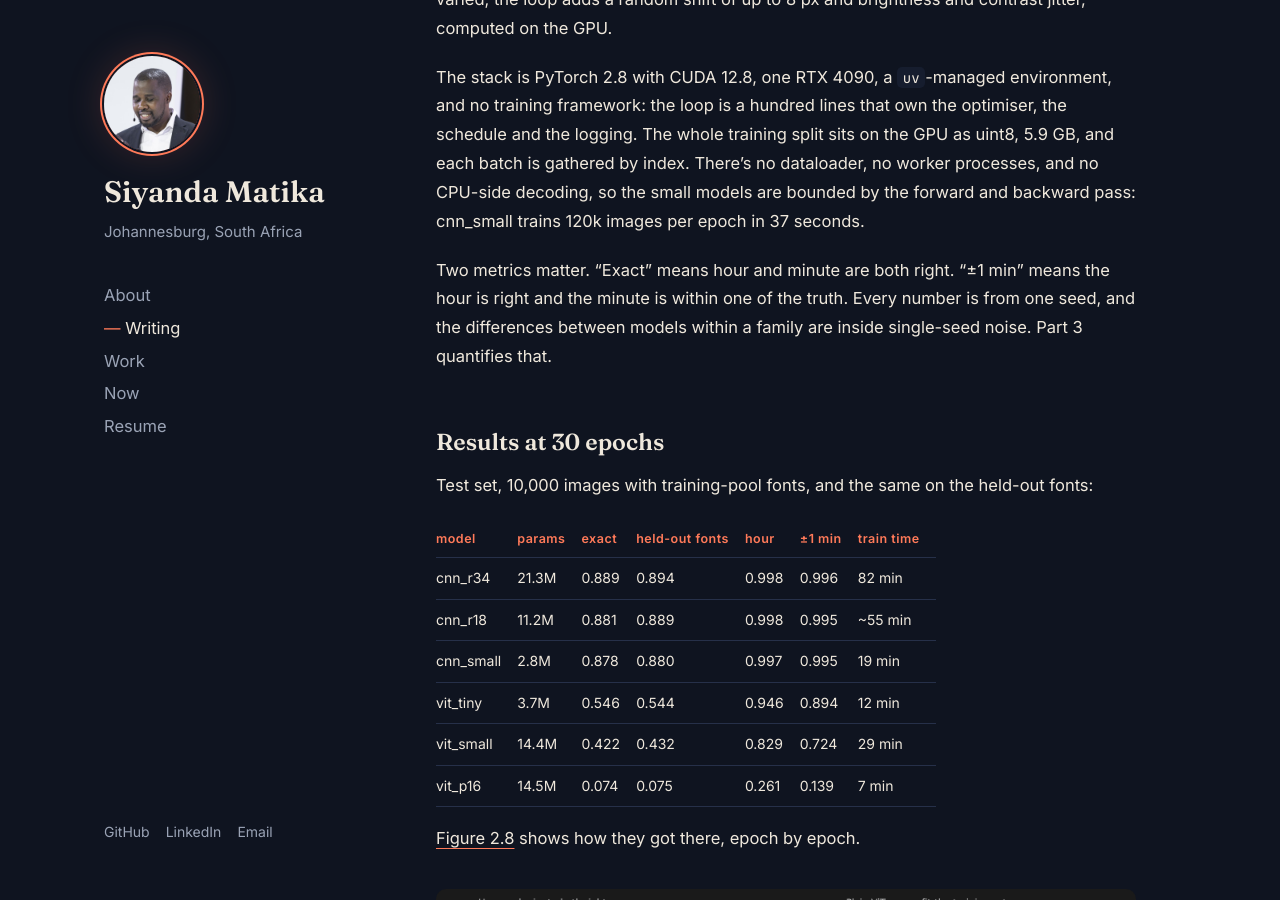
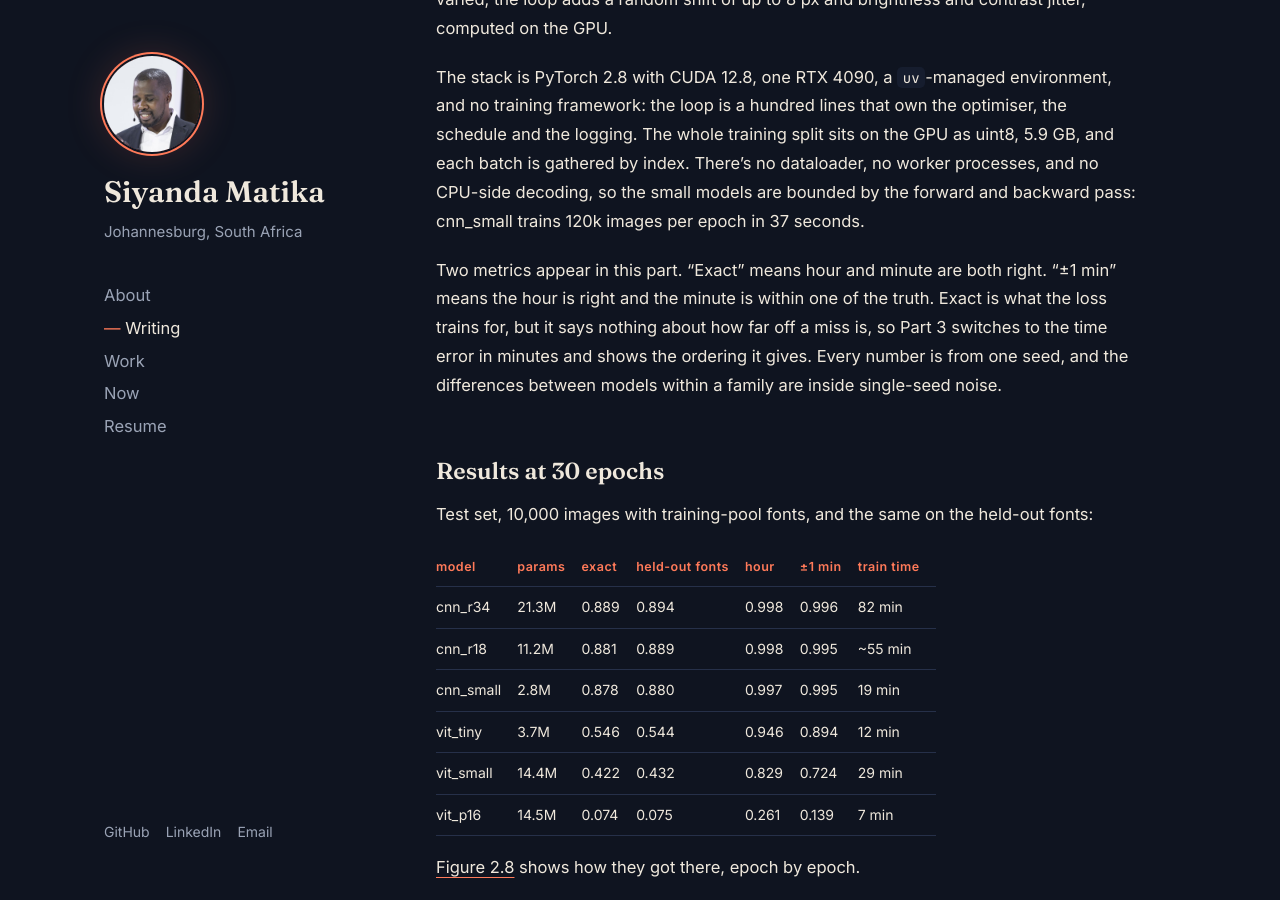
Before and after one commit to matikasiyanda/matikasiyanda.github.io, a Jekyll site: the page built from _posts/2026-09-15-clocks-part-2-models.md, in a window 1280 px wide and 900 px high, scrolled down 12018 px. Built offline with Jekyll 4.4.1, drawn with Linux system fonts in a browser that asks for light colours; comment, search, counter and statistics services are not loaded.

Commit message:
Tolerance figure; Part 2 points to the time-error metric

```diff
--- a/_posts/2026-09-15-clocks-part-2-models.md
+++ b/_posts/2026-09-15-clocks-part-2-models.md
@@ -396,10 +396,12 @@
 CPU-side decoding, so the small models are bounded by the forward and
 backward pass: cnn_small trains 120k images per epoch in 37 seconds.
 
-Two metrics matter. "Exact" means hour and minute are both right. "±1 min"
-means the hour is right and the minute is within one of the truth. Every
-number is from one seed, and the differences between models within a family
-are inside single-seed noise. Part 3 quantifies that.
+Two metrics appear in this part. "Exact" means hour and minute are both
+right. "±1 min" means the hour is right and the minute is within one of
+the truth. Exact is what the loss trains for, but it says nothing about
+how far off a miss is, so Part 3 switches to the time error in minutes
+and shows the ordering it gives. Every number is from one seed, and the
+differences between models within a family are inside single-seed noise.
 
 ## Results at 30 epochs
 
```
Also changed, not shown: assets/clocks/tolerance.png.
